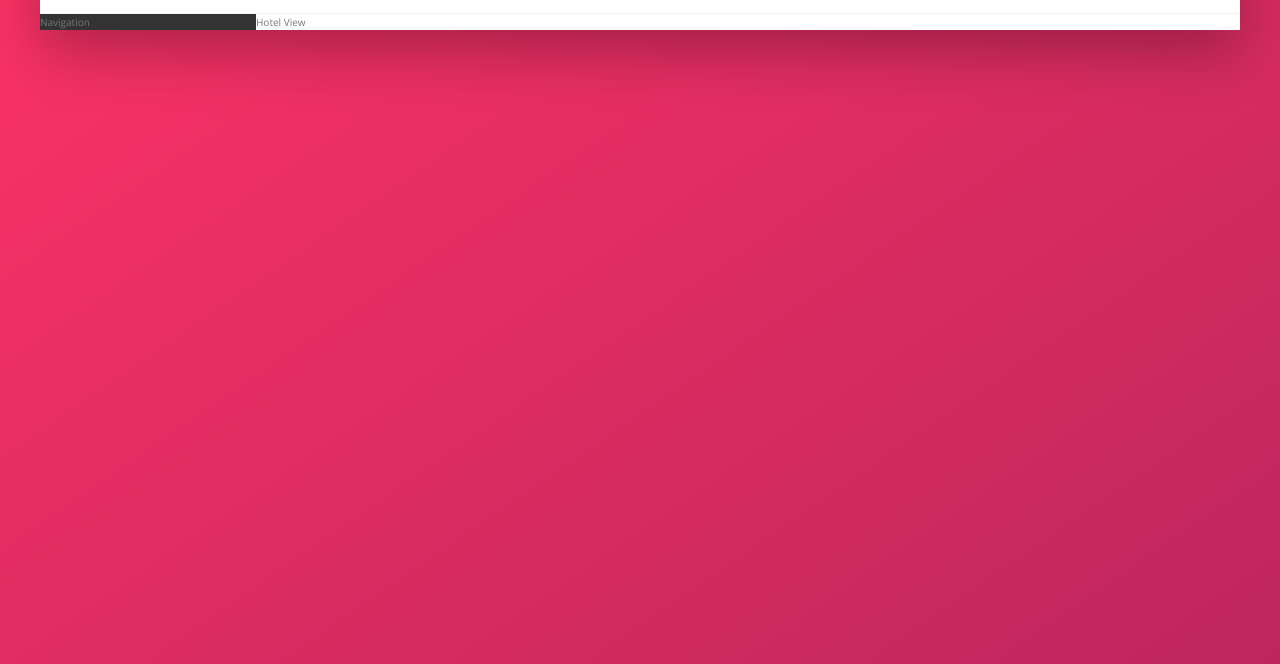
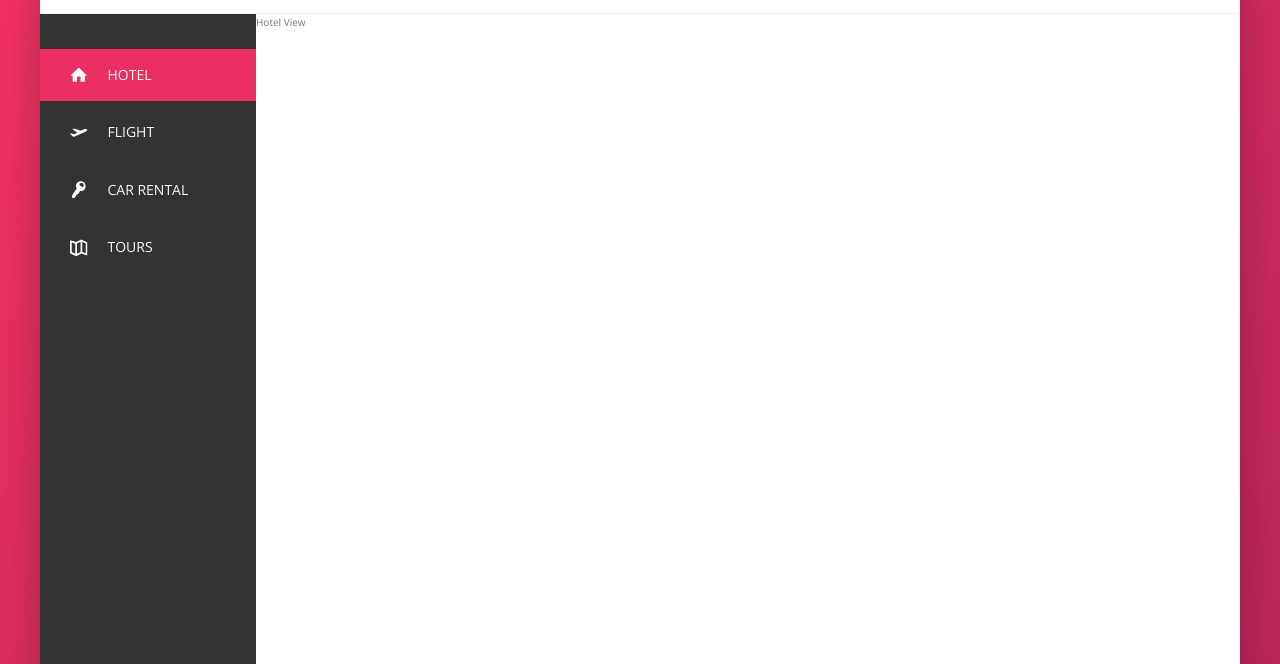
Before and after one commit to rishulpu1/trillo, a website: page index.html in a window 1280 px wide. Shown: the part 136-800 px from the top of the page. Drawn offline with nearby package versions, Linux system fonts and the light colour scheme.

Commit message:
created side navigation

```diff
--- a/index.html
+++ b/index.html
@@ -43,7 +43,41 @@
             </header>
             <div class="content">
                 <nav class="sidebar">
-                    Navigation
+                    <ul class="side-nav">
+                        <li class="side-nav__item side-nav__item--active">
+                            <a href="#" class="side-nav__link">
+                                <svg class="side-nav__icon">
+                                    <use xlink:href="img/sprite.svg#icon-home"></use>
+                                </svg>
+                                <span>Hotel</span>
+                            </a>
+                        </li>
+                        <li class="side-nav__item">
+                            <a href="#" class="side-nav__link">
+                                <svg class="side-nav__icon">
+                                    <use xlink:href="img/sprite.svg#icon-aircraft-take-off"></use>
+                                </svg>
+                                <span>Flight</span>
+                            </a>
+                        </li>
+                        <li class="side-nav__item">
+                            <a href="#" class="side-nav__link">
+                                <svg class="side-nav__icon">
+                                    <use xlink:href="img/sprite.svg#icon-key"></use>
+                                </svg>
+                                <span>Car Rental</span>
+                            </a>
+                        </li>
+                        <li class="side-nav__item">
+                            <a href="#" class="side-nav__link">
+                                <svg class="side-nav__icon">
+                                    <use xlink:href="img/sprite.svg#icon-map"></use>
+                                </svg>
+                                <span>Tours</span>
+                            </a>
+                        </li>
+                    </ul>
+                    <div class="legal"> &copy; 2023 by Trillo. All rights reserved</div>
                 </nav>
                 <main class="hotel-view">
                     Hotel View
--- a/sass/_components.scss
+++ b/sass/_components.scss
@@ -102,3 +102,69 @@
     }
 
 }
+
+
+/////////////////////////////
+/// Side Navigation
+
+.side-nav{
+    font-size: 1.4rem;
+    list-style: none;
+    margin-top: 3.5rem;
+    &__item{
+        position: relative;
+
+        &:not(:last-child){
+            margin-bottom: .5rem;
+        }
+    }
+    &__item::before{
+        content: '';
+        position: absolute;
+        top: 0;
+        left: 0;
+        height: 100%;
+        width: 3px;
+        background-color: var(--color-primary);
+        transform: scaleY(0);
+        transition: transform .2s,
+                    width .4s cubic-bezier(1,0,0,1) .2s,
+                    background-color .1s;
+    }
+    &__item:hover::before,
+    &__item--active::before{
+        transform: scaleY(1);
+        width: 100%;
+    }
+    &__item:active::before{
+        background-color: var(--color-primary-light);
+    }
+    &__link:link,
+    &__link:visited{
+        color: var(--color-grey-light-1);
+        text-decoration: none;
+        text-transform: uppercase;
+        display: block;
+        padding: 1.5rem 3rem;
+        display: flex;
+        align-items: center;
+        position: relative;
+        z-index: 10;
+    }
+    &__icon{
+        width: 1.75rem;
+        height: 1.75rem;
+        margin-right: 2rem;
+        fill: currentColor;
+    }
+}
+
+/////////////////////////////
+///Legal
+
+.legal{
+    font-size: 1.2rem;
+    color: var(--color-grey-light-4);
+    text-align: center;
+    padding: 2.5rem;
+}
--- a/sass/_layouts.scss
+++ b/sass/_layouts.scss
@@ -20,8 +20,12 @@
 .sidebar{
     background-color: var(--color-grey-dark-1);
     flex: 0 0 18%;
+    display: flex;
+    flex-direction: column;
+    justify-content: space-between;
 }
 .hotel-view{
     background-color: #fff;
     flex: 1;
+    height: 80rem;
 }
```
Also changed, not shown: css/style.css, 1 other file.
